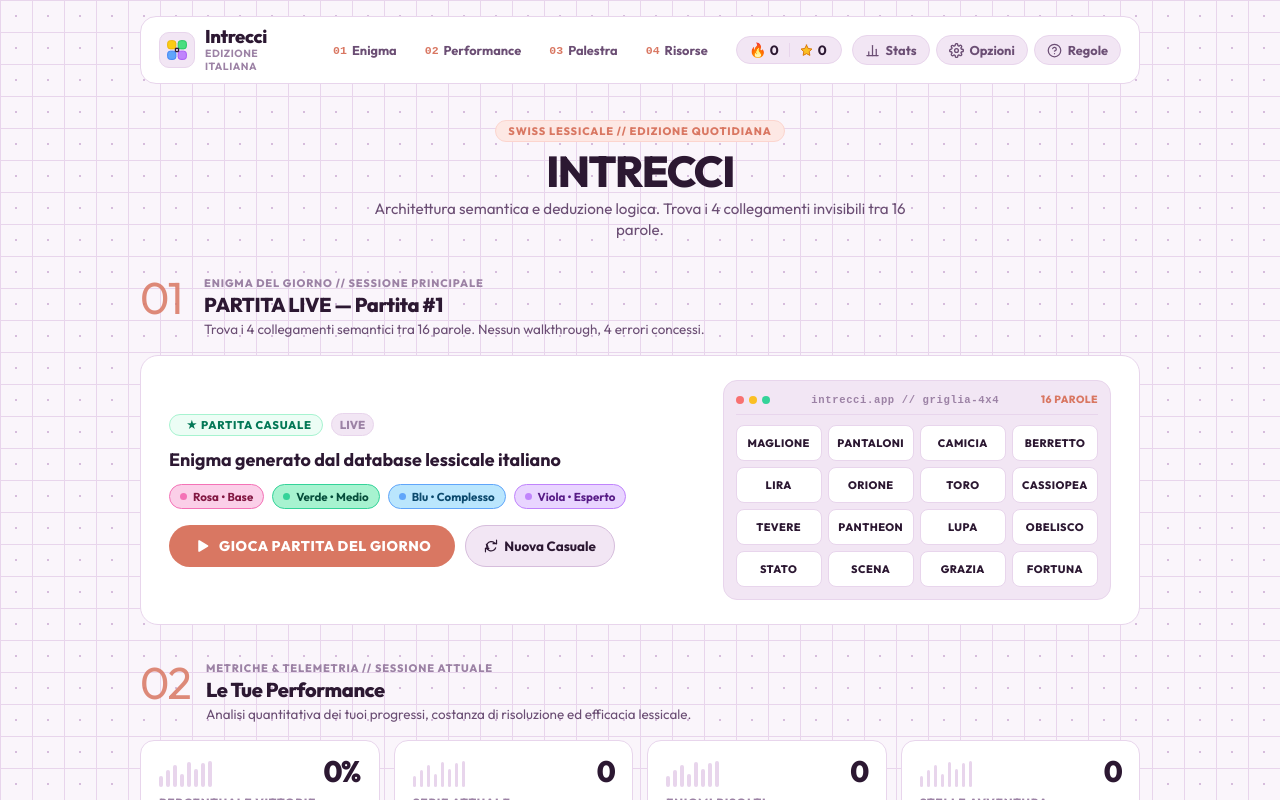
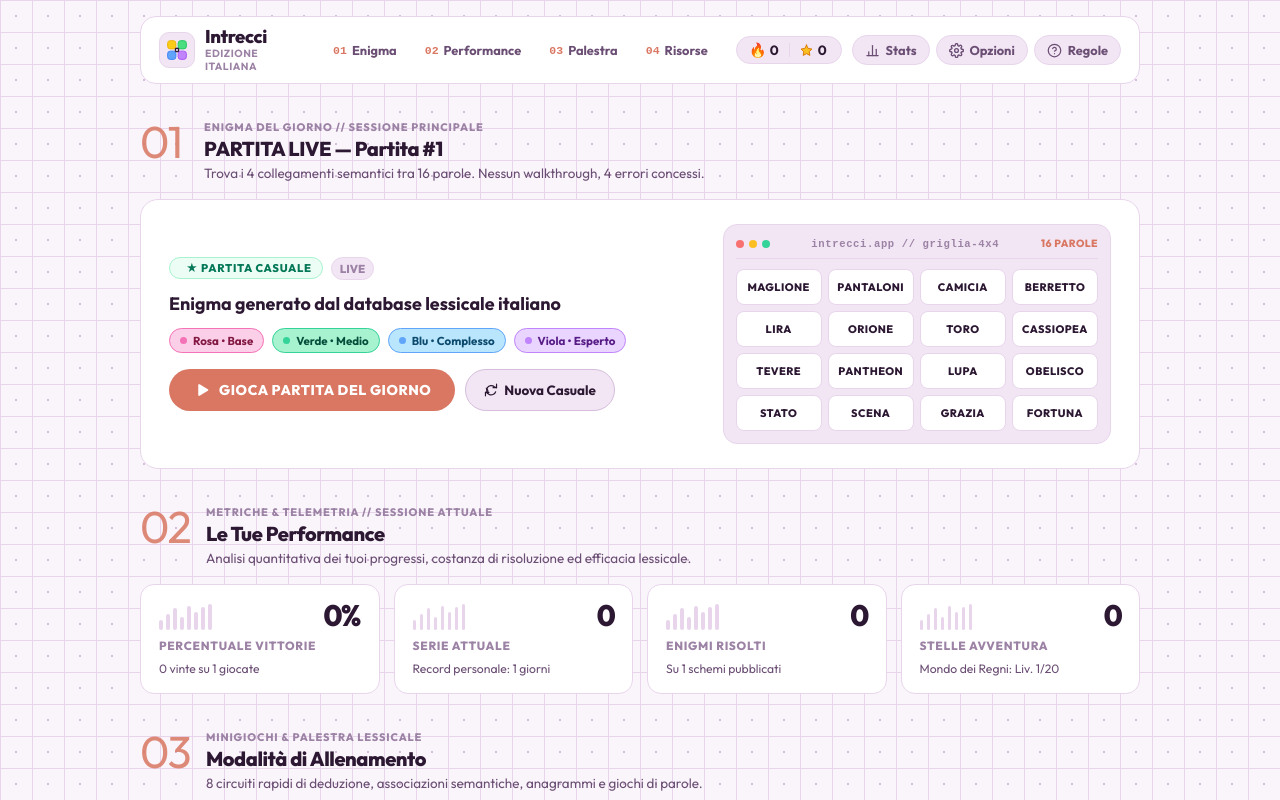
Before and after one commit to lexp-hub/intrecci, a React (Vite) app: page / in a window 1280 px wide. Shown: the top 800 px of the page. Built offline with nearby package versions, Linux system fonts and the light colour scheme; a web font is replaced by a local one.

Commit message:
fix: rimuovi secondo titolo duplicato hero sotto la navbar

```diff
--- a/src/components/MainMenu/MainMenu.jsx
+++ b/src/components/MainMenu/MainMenu.jsx
@@ -226,13 +226,6 @@ export const MainMenu = ({
         </div>
       </header>
 
-      <section className="hero-section">
-        <div className="hero-badge">SWISS LESSICALE // EDIZIONE QUOTIDIANA</div>
-        <h1 className="hero-title-xxl">INTRECCI</h1>
-        <p className="hero-claim">
-          Architettura semantica e deduzione logica. Trova i 4 collegamenti invisibili tra 16 parole.
-        </p>
-      </section>
 
       <section id="sec-enigma" className="swiss-section">
         <div className="swiss-section-header">
```
